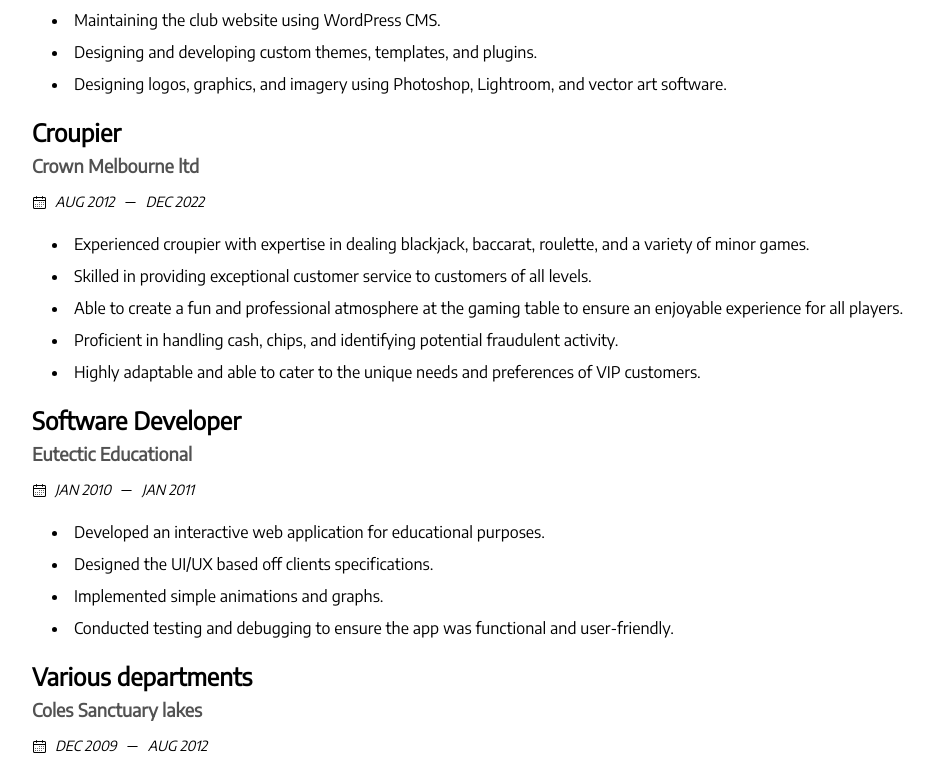
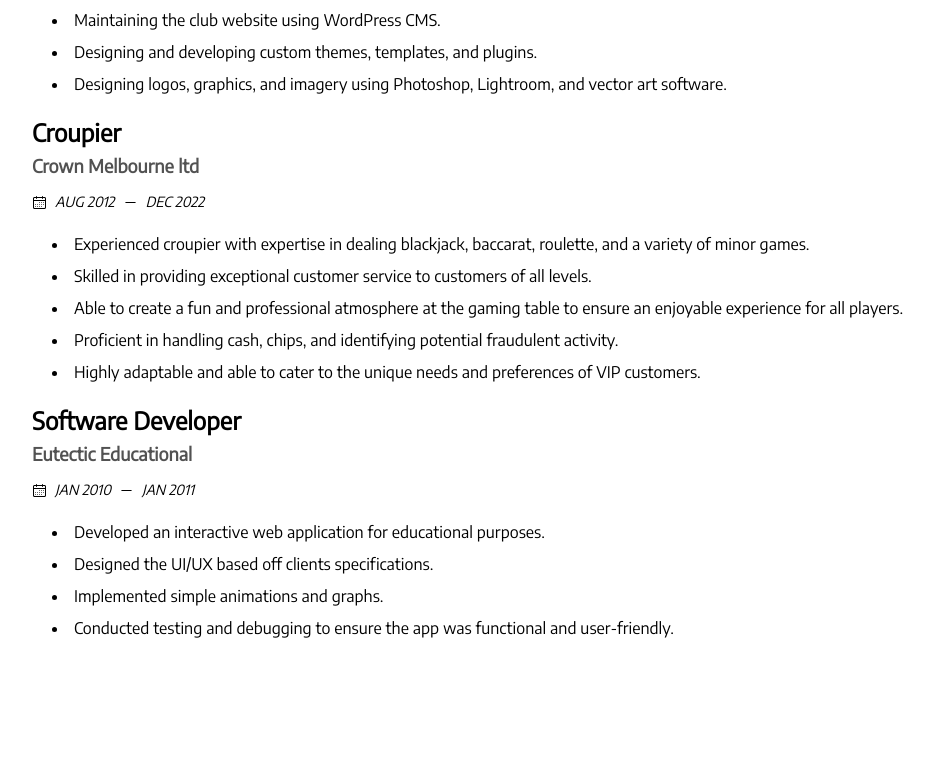
Before and after one commit to bl2408/resume-v2, a React (Vite) app: page / in a window 1280 px wide. Shown: the part 878-1656 px from the top of the page, without its empty margins (96-1029 px from the left). After the commit the page ends 1578 px from the top, so only its background shows below. Built offline with nearby package versions, Linux system fonts and the light colour scheme.

Commit message:
Limited exp

```diff
--- a/src/Components/Experience.tsx
+++ b/src/Components/Experience.tsx
@@ -7,11 +7,12 @@
 import content from "../Content/experience.json";
 
 export default function Experience() {
+	const limit = 3;
 	return (
 		<section>
 			<h1>Experience</h1>
-			{content.map((item) => (
-				<ExpContent {...item} />
+			{(limit > 0 ? content.slice(0, limit) : content).map((item) => (
+				<ExpContent {...item} key={item.title.company} />
 			))}
 		</section>
 	);
```
